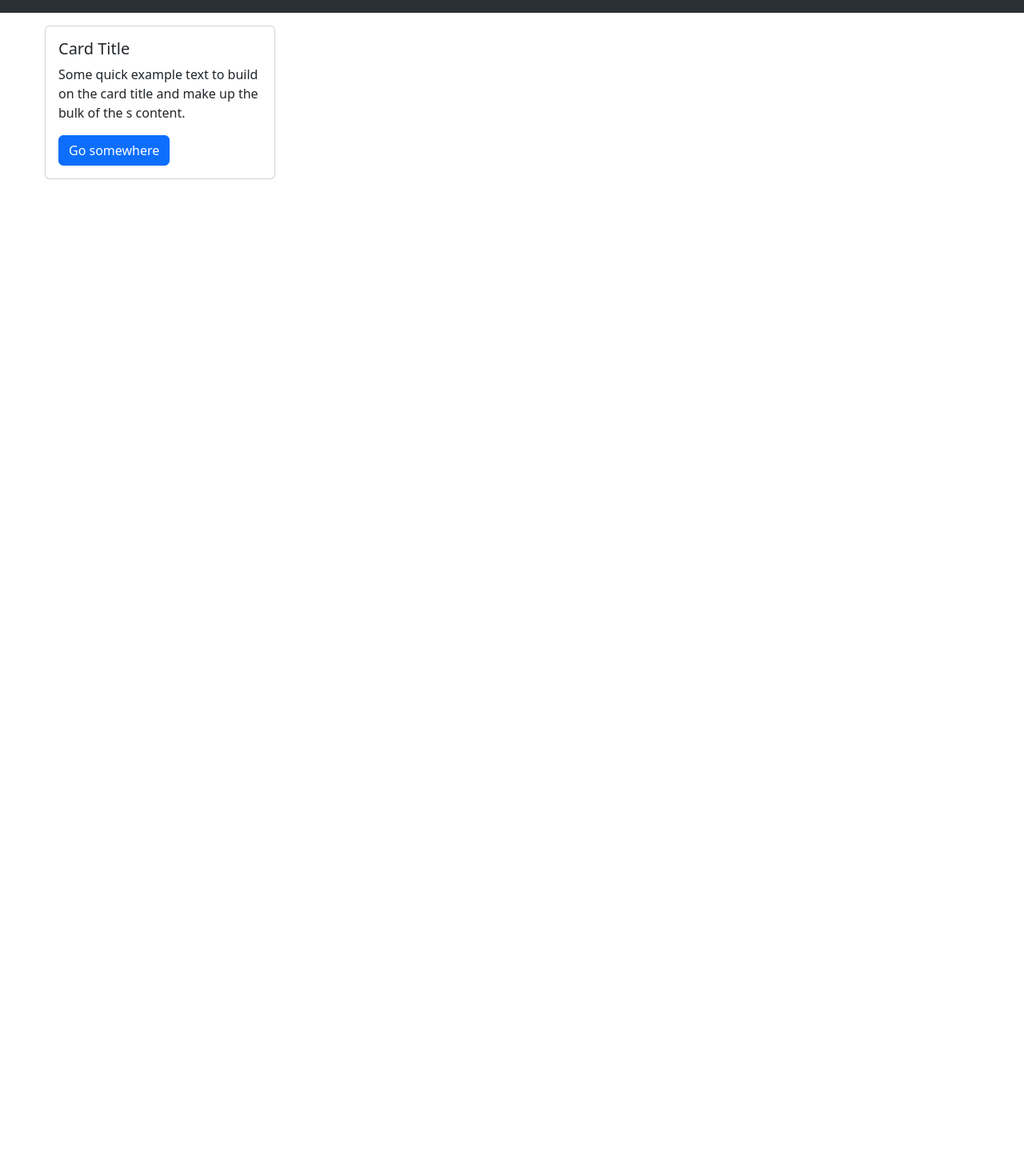
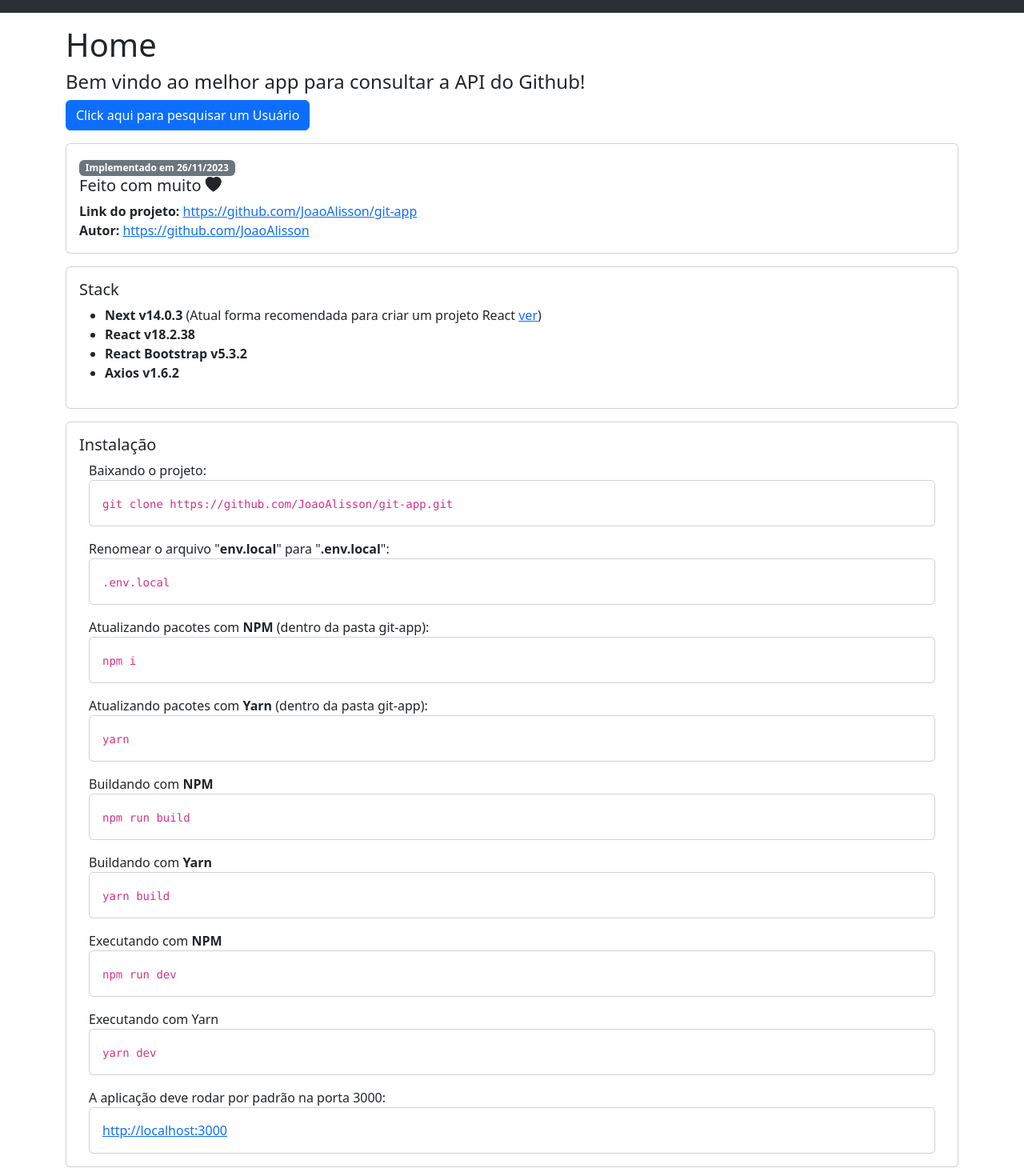
Before and after one commit to JoaoAlisson/git-app, a Next.js app: page / in a window 1280 px wide. Shown: the part 40-1510 px from the top of the page at 80% size. Before the commit the page ends 800 px from the top, so only its background shows below. Built offline with nearby package versions, Linux system fonts and the light colour scheme.

Commit message:
home page

```diff
--- a/app/page.tsx
+++ b/app/page.tsx
@@ -1,19 +1,174 @@
 'use client'
 
-import Button from 'react-bootstrap/Button';
+import Link from 'next/link';
+import { Badge, Container, Stack } from 'react-bootstrap';
 import Card from 'react-bootstrap/Card';
 
 export default function Page() {
   return (
-    <Card style={{ width: '18rem' }}>
-      <Card.Body>
-        <Card.Title>Card Title</Card.Title>
-        <Card.Text>
-          Some quick example text to build on the card title and make up the
-          bulk of the s content.
-        </Card.Text>
-        <Button variant="primary">Go somewhere</Button>
-      </Card.Body>
-    </Card>
+    <Stack gap={3}>
+      <Container>
+        <h1>Home</h1>
+        <h4>Bem vindo ao melhor app para consultar a API do Github!</h4>
+        <Link className="btn btn-primary" href="/user">
+          Click aqui para pesquisar um Usuário
+        </Link>
+      </Container>
+      <Container>
+        <Card>
+          <Card.Body>
+            <Badge bg="secondary">Implementado em 26/11/2023</Badge>
+            <Card.Title>Feito com muito <i className="bi bi-heart-fill"></i></Card.Title>
+            <Card.Text>
+              <div>
+                <b>Link do projeto: </b>
+                  <a href="https://github.com/JoaoAlisson/git-app" target="_blank">
+                    https://github.com/JoaoAlisson/git-app
+                  </a>
+              </div>
+              <div>
+                <b>Autor: </b>
+                  <a href="https://github.com/JoaoAlisson" target="_blank">
+                    https://github.com/JoaoAlisson
+                  </a>
+              </div>
+            </Card.Text>
+          </Card.Body>
+        </Card>
+      </Container>
+      <Container>
+        <Card>
+          <Card.Body>
+            <Card.Title>Stack</Card.Title>
+            <Card.Text>
+              <ul>
+                <li>
+                  <b>Next v14.0.3 </b> (Atual forma recomendada para criar um projeto React <a href="https://react.dev/learn/start-a-new-react-project" target="_blank">ver</a>)
+                </li>
+                <li>
+                  <b>React v18.2.38</b>
+                </li>
+                <li>
+                  <b>React Bootstrap v5.3.2</b>
+                </li>
+                <li>
+                  <b>Axios v1.6.2</b>
+                </li>
+              </ul>
+            </Card.Text>
+          </Card.Body>
+        </Card>
+      </Container>
+
+      <Container>
+        <Card>
+          <Card.Body>
+            <Card.Title>Instalação</Card.Title>
+            <Card.Text>
+              <Stack gap={3}>
+                <Container>
+                  Baixando o projeto:
+                  <Card>
+                    <Card.Body>
+                      <Card.Text>
+                        <code>git clone https://github.com/JoaoAlisson/git-app.git</code>
+                      </Card.Text>
+                    </Card.Body>
+                  </Card>
+                </Container>
+
+                <Container>
+                  Renomear o arquivo "<b>env.local</b>" para "<b>.env.local</b>":
+                  <Card>
+                    <Card.Body>
+                      <Card.Text>
+                        <code>.env.local</code>
+                      </Card.Text>
+                    </Card.Body>
+                  </Card>
+                </Container>
+
+                <Container>
+                  Atualizando pacotes com <b>NPM</b> (dentro da pasta git-app):
+                  <Card>
+                    <Card.Body>
+                      <Card.Text>
+                        <code>npm i</code>
+                      </Card.Text>
+                    </Card.Body>
+                  </Card>
+                </Container>
+
+                <Container>
+                  Atualizando pacotes com <b>Yarn</b> (dentro da pasta git-app):
+                  <Card>
+                    <Card.Body>
+                      <Card.Text>
+                        <code>yarn</code>
+                      </Card.Text>
+                    </Card.Body>
+                  </Card>
+                </Container>
+
+                <Container>
+                  Buildando com <b>NPM</b>
+                  <Card>
+                    <Card.Body>
+                      <Card.Text>
+                        <code>npm run build</code>
+                      </Card.Text>
+                    </Card.Body>
+                  </Card>
+                </Container>
+
+                <Container>
+                  Buildando com <b>Yarn</b>
+                  <Card>
+                    <Card.Body>
+                      <Card.Text>
+                        <code>yarn build</code>
+                      </Card.Text>
+                    </Card.Body>
+                  </Card>
+                </Container>
+
+                <Container>
+                  Executando com <b>NPM</b>
+                  <Card>
+                    <Card.Body>
+                      <Card.Text>
+                        <code>npm run dev</code>
+                      </Card.Text>
+                    </Card.Body>
+                  </Card>
+                </Container>
+
+                <Container>
+                  Executando com Yarn
+                  <Card>
+                    <Card.Body>
+                      <Card.Text>
+                        <code>yarn dev</code>
+                      </Card.Text>
+                    </Card.Body>
+                  </Card>
+                </Container>
+
+                <Container>
+                  A aplicação deve rodar por padrão na porta 3000:
+                  <Card>
+                    <Card.Body>
+                      <Card.Text>
+                        <a href="http://localhost:3000" target="_blank">http://localhost:3000</a>
+                      </Card.Text>
+                    </Card.Body>
+                  </Card>
+                </Container>
+              </Stack>
+            </Card.Text>
+          </Card.Body>
+        </Card>
+      </Container>
+  </Stack>
   );
 }
--- a/app/repository/page.tsx
+++ /dev/null
@@ -1,3 +0,0 @@
-export default function Page() {
-  return <h1>Hello, Home pddddddage!</h1>
-}
--- a/app/user/page.tsx
+++ b/app/user/page.tsx
@@ -10,8 +10,6 @@ import Form from 'react-bootstrap/Form';
 import Stack from 'react-bootstrap/Stack';
 import Alert from 'react-bootstrap/Alert';
 import Button from 'react-bootstrap/Button';
-import Card from 'react-bootstrap/Card';
-import Link from 'next/link';
 import { IUser } from "../../src/models/user.model";
 import { getUser } from "../../src/api/api";
 import UserComponent from "../../src/components/UserComponent";
```
Also changed, not shown: 1 other file (tests, documents, lock files or other folders).
